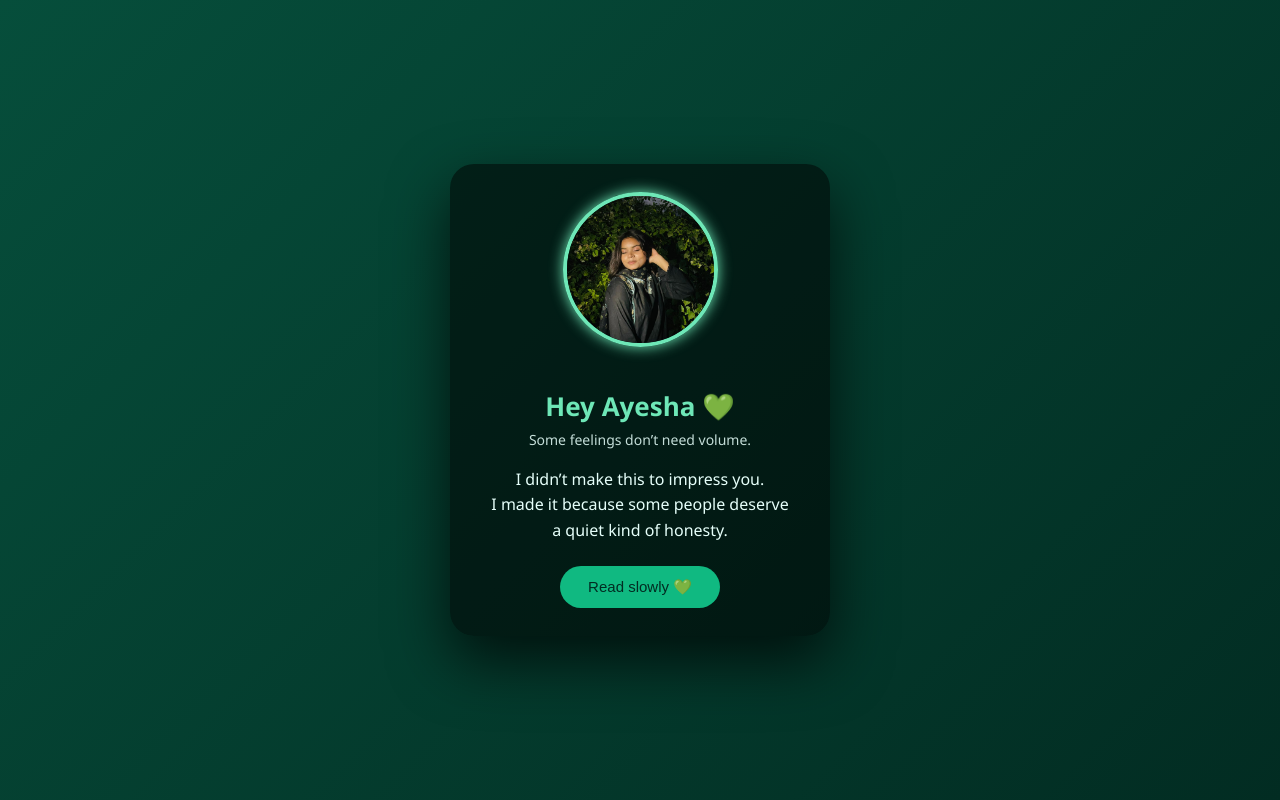
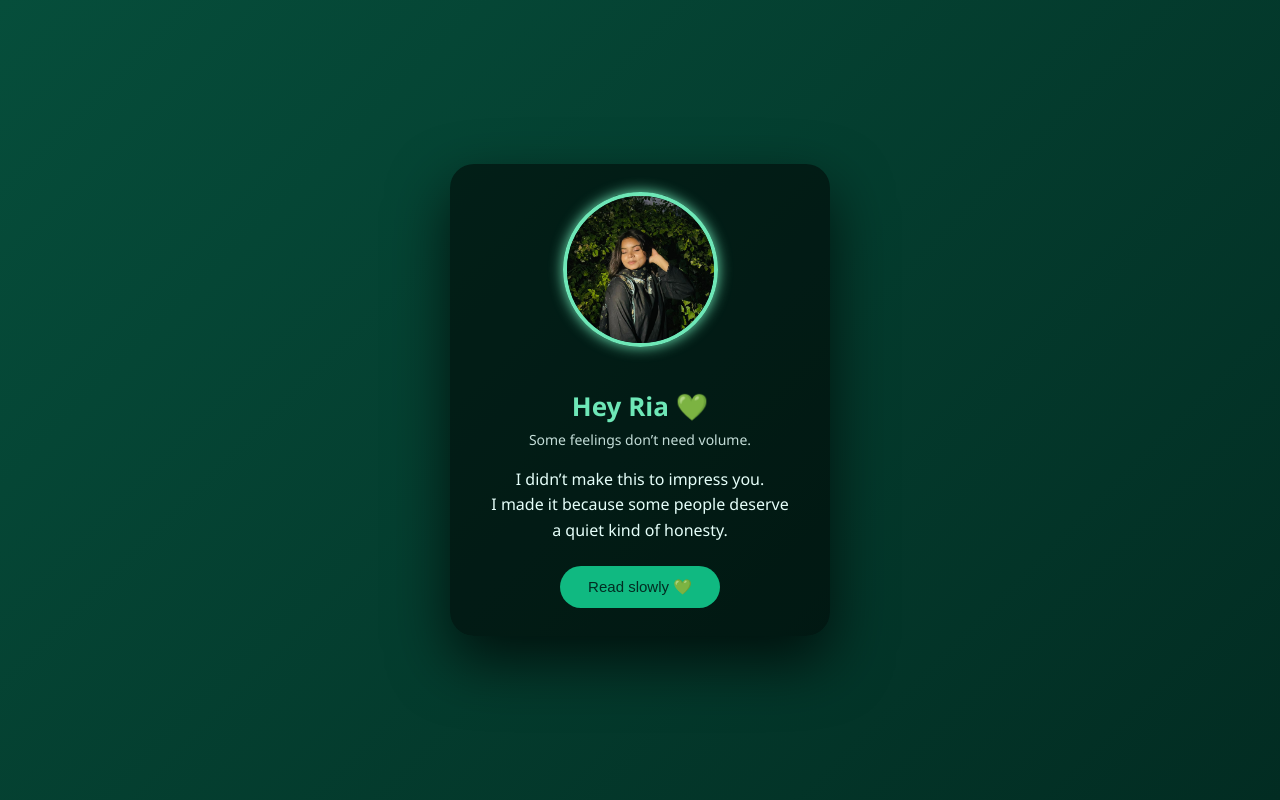
Before and after one commit to salaar98800-ux/just-for-you, a plain HTML site: page index.html in a window 1280 px wide. Drawn offline with Linux system fonts and the light colour scheme.

Commit message:
Update index.html

```diff
--- a/index.html
+++ b/index.html
@@ -119,7 +119,7 @@
 </div>
 
 <script>
-    let gfName = "Ayesha"; // 🔁 CHANGE NAME HERE
+    let gfName = "Ria"; // 🔁 CHANGE NAME HERE
 
     document.getElementById("title").innerText =
         "Hey " + gfName + " 💚";
```
